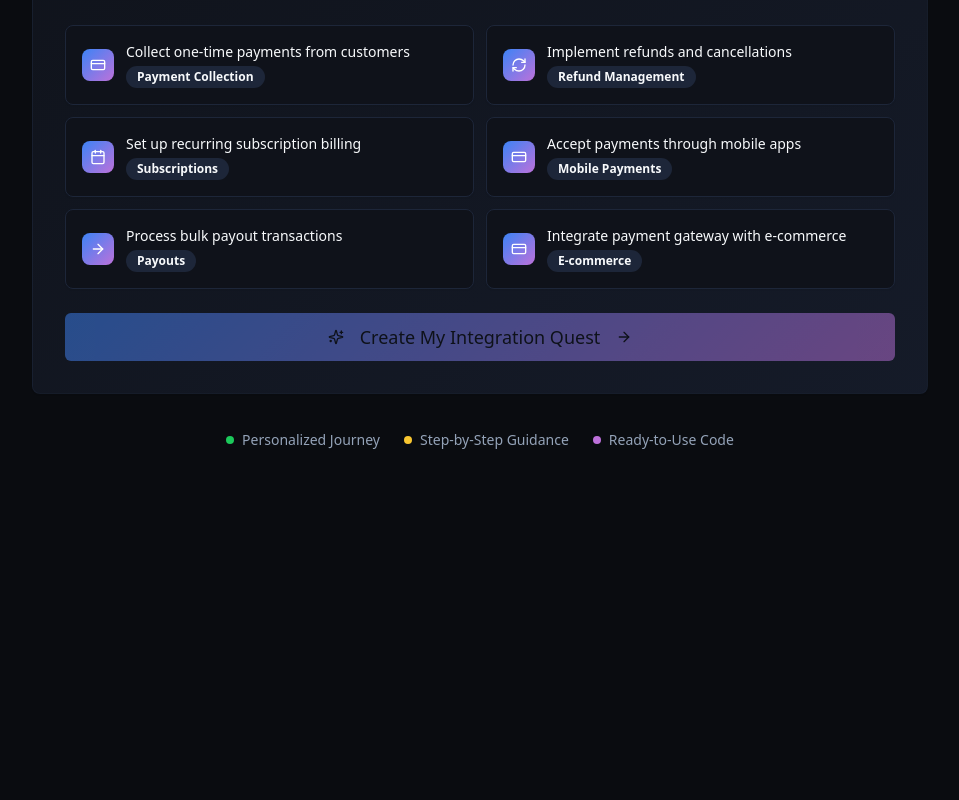
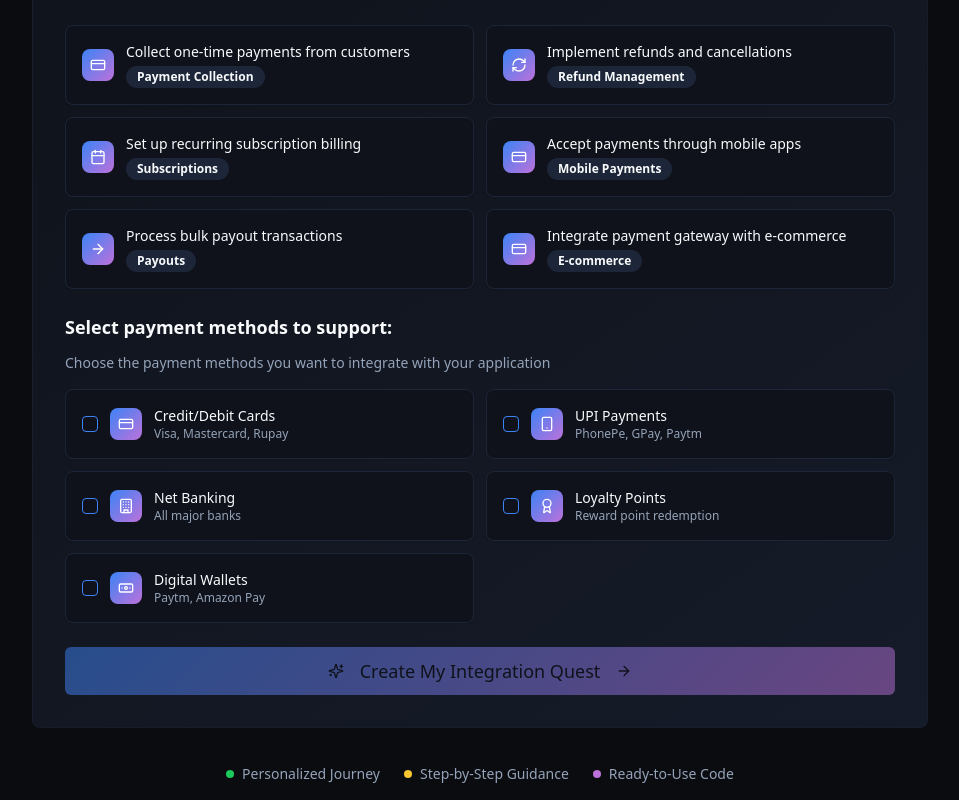
Before and after one commit to SatyaDileep/pine-api-adventures, a React (Vite) app: page / in a window 1280 px wide. Shown: the part 500-1300 px from the top of the page, without its empty margins (160-1119 px from the left). Before the commit the page ends 966 px from the top, so only its background shows below. Built offline with nearby package versions, Linux system fonts and the light colour scheme.

Commit message:
Add payment methods selection
Update the first screen to capture supported payment methods after business intent.

```diff
--- a/src/components/BusinessIntentCapture.tsx
+++ b/src/components/BusinessIntentCapture.tsx
@@ -3,10 +3,11 @@ import { Card } from "@/components/ui/card";
 import { Button } from "@/components/ui/button";
 import { Textarea } from "@/components/ui/textarea";
 import { Badge } from "@/components/ui/badge";
-import { Target, Sparkles, ArrowRight, CreditCard, RefreshCw, Calendar } from "lucide-react";
+import { Checkbox } from "@/components/ui/checkbox";
+import { Target, Sparkles, ArrowRight, CreditCard, RefreshCw, Calendar, Smartphone, Banknote, Award, Building } from "lucide-react";
 
 interface BusinessIntentCaptureProps {
-  onIntentSubmit: (intent: string) => void;
+  onIntentSubmit: (intent: string, paymentMethods: string[]) => void;
 }
 
 const suggestedIntents = [
@@ -42,15 +43,57 @@ const suggestedIntents = [
   }
 ];
 
+const paymentMethods = [
+  {
+    id: "card",
+    name: "Credit/Debit Cards",
+    description: "Visa, Mastercard, Rupay",
+    icon: CreditCard
+  },
+  {
+    id: "upi",
+    name: "UPI Payments",
+    description: "PhonePe, GPay, Paytm",
+    icon: Smartphone
+  },
+  {
+    id: "netbanking",
+    name: "Net Banking",
+    description: "All major banks",
+    icon: Building
+  },
+  {
+    id: "points",
+    name: "Loyalty Points",
+    description: "Reward point redemption",
+    icon: Award
+  },
+  {
+    id: "wallet",
+    name: "Digital Wallets",
+    description: "Paytm, Amazon Pay",
+    icon: Banknote
+  }
+];
+
 const BusinessIntentCapture = ({ onIntentSubmit }: BusinessIntentCaptureProps) => {
   const [intent, setIntent] = useState("");
   const [selectedSuggestion, setSelectedSuggestion] = useState<string | null>(null);
+  const [selectedPaymentMethods, setSelectedPaymentMethods] = useState<string[]>([]);
 
   const handleSubmit = () => {
     const finalIntent = selectedSuggestion || intent;
-    if (finalIntent.trim()) {
-      onIntentSubmit(finalIntent);
+    if (finalIntent.trim() && selectedPaymentMethods.length > 0) {
+      onIntentSubmit(finalIntent, selectedPaymentMethods);
     }
+  };
+
+  const handlePaymentMethodToggle = (methodId: string) => {
+    setSelectedPaymentMethods(prev =>
+      prev.includes(methodId)
+        ? prev.filter(id => id !== methodId)
+        : [...prev, methodId]
+    );
   };
 
   const handleSuggestionClick = (suggestion: string) => {
@@ -127,9 +170,54 @@ const BusinessIntentCapture = ({ onIntentSubmit }: BusinessIntentCaptureProps) =
               })}
             </div>
 
+            <div className="space-y-4">
+              <div>
+                <label className="text-lg font-semibold mb-3 block">
+                  Select payment methods to support:
+                </label>
+                <p className="text-sm text-muted-foreground mb-4">
+                  Choose the payment methods you want to integrate with your application
+                </p>
+              </div>
+
+              <div className="grid md:grid-cols-2 gap-3">
+                {paymentMethods.map((method) => {
+                  const Icon = method.icon;
+                  const isSelected = selectedPaymentMethods.includes(method.id);
+
+                  return (
+                    <Card
+                      key={method.id}
+                      className={`p-4 cursor-pointer transition-all duration-200 hover:shadow-md ${
+                        isSelected
+                          ? 'bg-quest-success/10 border-quest-success/50'
+                          : 'hover:bg-secondary/50'
+                      }`}
+                      onClick={() => handlePaymentMethodToggle(method.id)}
+                    >
+                      <div className="flex items-center gap-3">
+                        <Checkbox
+                          checked={isSelected}
+                          onChange={() => handlePaymentMethodToggle(method.id)}
+                          className="pointer-events-none"
+                        />
+                        <div className="w-8 h-8 bg-gradient-primary rounded-lg flex items-center justify-center">
+                          <Icon className="w-4 h-4 text-white" />
+                        </div>
+                        <div className="flex-1">
+                          <div className="text-sm font-medium">{method.name}</div>
+                          <div className="text-xs text-muted-foreground">{method.description}</div>
+                        </div>
+                      </div>
+                    </Card>
+                  );
+                })}
+              </div>
+            </div>
+
             <Button
               onClick={handleSubmit}
-              disabled={!intent.trim()}
+              disabled={!intent.trim() || selectedPaymentMethods.length === 0}
               className="w-full bg-gradient-primary hover:opacity-90 text-lg py-6"
               size="lg"
             >
--- a/src/pages/Index.tsx
+++ b/src/pages/Index.tsx
@@ -10,6 +10,7 @@ import { Trophy, Star, PartyPopper } from "lucide-react";
 
 const Index = () => {
   const [businessIntent, setBusinessIntent] = useState<string>("");
+  const [paymentMethods, setPaymentMethods] = useState<string[]>([]);
   const [selectedLanguage, setSelectedLanguage] = useState<string>("");
   const [currentQuestIndex, setCurrentQuestIndex] = useState(0);
   const [completedQuests, setCompletedQuests] = useState<string[]>([]);
@@ -21,8 +22,9 @@ const Index = () => {
   const totalXp = currentQuests.reduce((sum, quest) => sum + quest.xpReward, 0);
   const isQuestComplete = currentQuestIndex >= currentQuests.length;
 
-  const handleIntentSubmit = (intent: string) => {
+  const handleIntentSubmit = (intent: string, methods: string[]) => {
     setBusinessIntent(intent);
+    setPaymentMethods(methods);
   };
 
   const handleLanguageSelect = (language: string) => {
@@ -63,6 +65,7 @@ const Index = () => {
 
   const resetQuest = () => {
     setBusinessIntent("");
+    setPaymentMethods([]);
     setSelectedLanguage("");
     setCurrentQuestIndex(0);
     setCompletedQuests([]);
```
